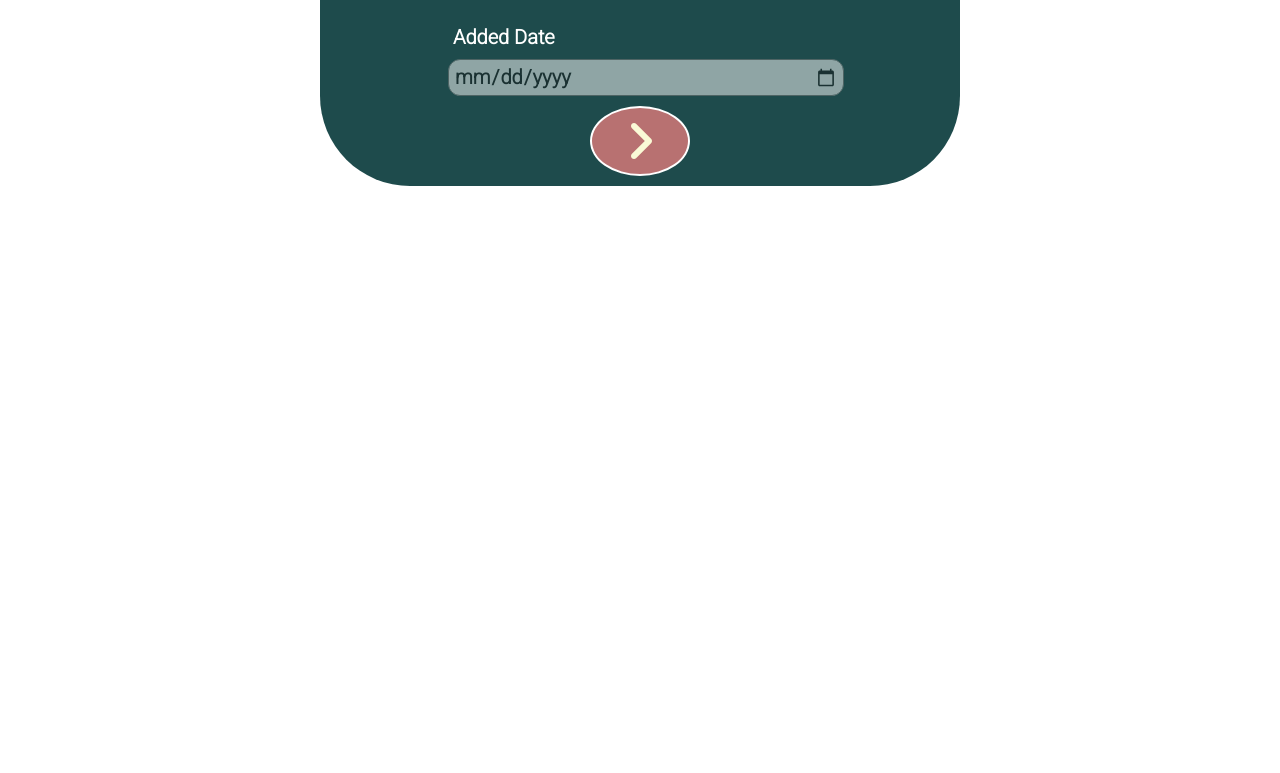
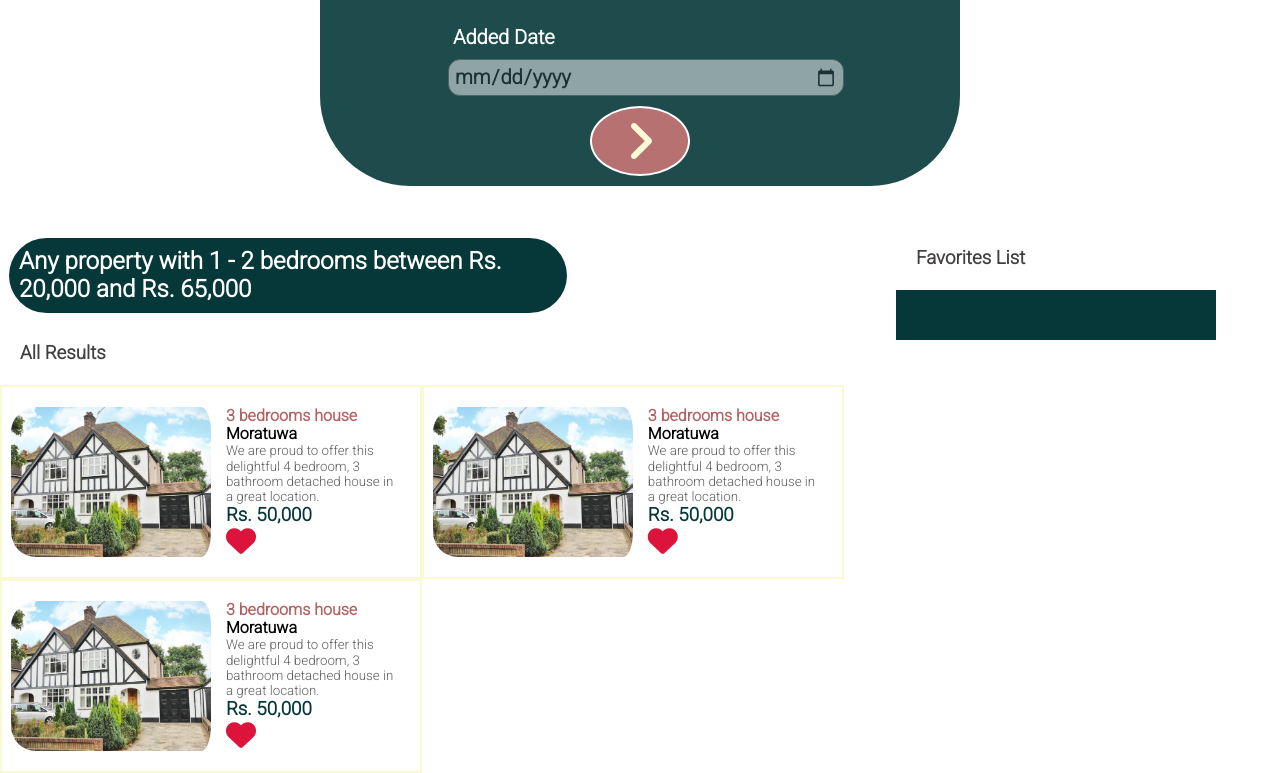
Before and after one commit to thamudhiFernando/Estate-Agent-Client-side-Web, a plain HTML site: page index.html in a window 1280 px wide. Shown: the part 432-1205 px from the top of the page. Before the commit the page ends 800 px from the top, so only its background shows below. Drawn offline with Linux system fonts and the light colour scheme.

Commit message:
add search result and fav list sections

```diff
--- a/css/searchPageStyles.css
+++ b/css/searchPageStyles.css
@@ -64,11 +64,12 @@ form > input:nth-child(2) {
     color: lightgoldenrodyellow;
 }
 
-button#submit-btn:hover .fa-angle-right{
+button#submit-btn:hover .fa-angle-right {
     padding: 0px;
     font-size: 60px;
     color: white;
 }
+
 button#submit-btn {
     background-color: #B16262;
     border: 2px solid white;
@@ -197,6 +198,83 @@ button#submit-btn {
         border-radius: 50%;
         margin: 10px 37%;
     }
+
+    #main-section {
+        position: absolute;
+        top: 650px;
+        width: 100%;
+    }
+
+    .main-sec {
+        float: left;
+    }
+    .main-sec > h3{
+        margin-top: 30px;
+        margin-bottom: 20px;
+        color: #413F3F;
+        margin-left: 20px;
+    }
+    #result-section{
+        width: 70%;
+    }
+    #result-section > h2{
+        background-color: #063839;
+        color: white;
+        width: 60%;
+        padding: 10px;
+        border-radius: 50px;
+        margin-top: 20px;
+        margin-left: 1%;
+    }
+    .property > img{
+        height: 150px;
+        border-radius: 25px;
+        padding-right: 15px;
+    }
+    #property-section{
+        width: 100%;
+    }
+    .property{
+        width: 400px;
+        border: lightgoldenrodyellow 2px solid;
+        position: relative;
+        float: left;
+        padding-left: 1%;
+        padding-right: 1%;
+        padding-top: 20px;
+        padding-bottom: 20px;
+        cursor: pointer;
+    }
+    .propertyy{
+        position: relative;
+        float: left;
+    }
+    .propertyy:first-child{
+        width: 50%;
+    }
+    .propertyy:last-child{
+        width: 43%;
+    }
+    .propertyy:last-child > p{
+        font-size: smaller;
+        color: #5E5E5E;
+    }
+    .propertyy:last-child > h4:first-child{
+        color: #B16262;
+    }
+    .propertyy:last-child > h4:last-child{
+        color: #5E5E5E;
+    }
+    .propertyy:last-child > h3{
+        color: #063839;
+    }
+    #fav-list-section{
+        width: 25%;
+    }
+    .fa-heart{
+        color: crimson;
+        font-size: 30px;
+    }
 }
 
 
--- a/index.html
+++ b/index.html
@@ -55,6 +55,48 @@
             <i class='fas fa-angle-right'></i></button>
     </form>
 </section>
+<section id="main-section">
+    <section id="result-section" class="main-sec">
+        <h2>Any property with 1 - 2 bedrooms between Rs. 20,000 and Rs. 65,000</h2>
+        <h3>All Results</h3>
+        <section id="property-section">
+            <section class="property">
+                <img src="images/prop1pic1.jpg" alt="property1" class="propertyy">
+                <section class="property-simple-discription propertyy">
+                    <h4>3 bedrooms house</h4>
+                    <h4>Moratuwa</h4>
+                    <p>We are proud to offer this delightful 4 bedroom, 3 bathroom detached house in a great location.</p>
+                    <h3>Rs. 50,000</h3>
+                    <i class="fas fa-heart"></i>
+                </section>
+            </section>
+            <section class="property">
+                <img src="images/prop1pic1.jpg" alt="property1" class="propertyy">
+                <section class="property-simple-discription propertyy">
+                    <h4>3 bedrooms house</h4>
+                    <h4>Moratuwa</h4>
+                    <p>We are proud to offer this delightful 4 bedroom, 3 bathroom detached house in a great location.</p>
+                    <h3>Rs. 50,000</h3>
+                    <i class="fas fa-heart"></i>
+                </section>
+            </section>
+            <section class="property">
+                <img src="images/prop1pic1.jpg" alt="property1" class="propertyy">
+                <section class="property-simple-discription propertyy">
+                    <h4>3 bedrooms house</h4>
+                    <h4>Moratuwa</h4>
+                    <p>We are proud to offer this delightful 4 bedroom, 3 bathroom detached house in a great location.</p>
+                    <h3>Rs. 50,000</h3>
+                    <i class="fas fa-heart"></i>
+                </section>
+            </section>
+        </section>
+    </section>
+    <section id="fav-list-section" class="main-sec">
+        <h3>Favorites List</h3>
+        <section style="background-color: #063839;height: 50px"></section>
+    </section>
+</section>
 
 <footer></footer>
 <!--JQuery Script-->
```
